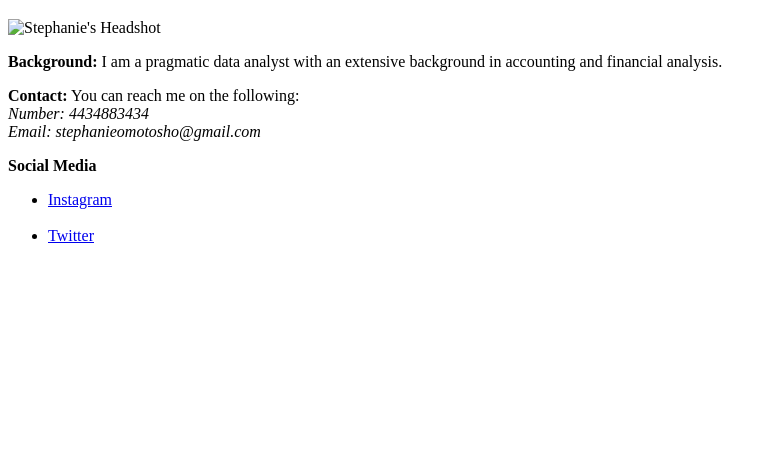
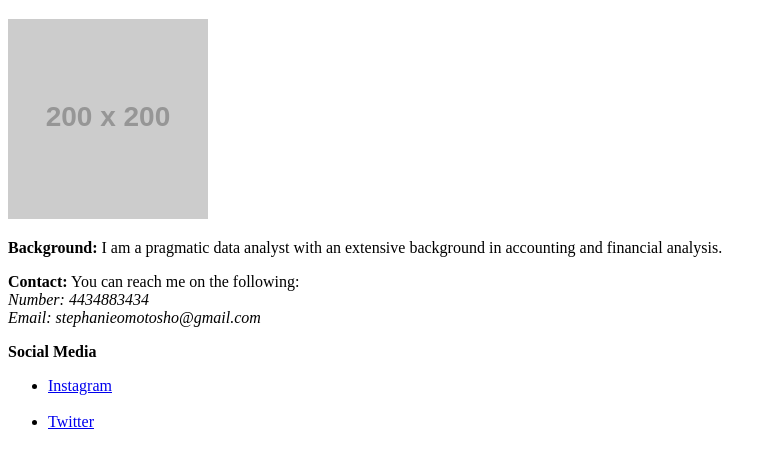
Before and after one commit to somotos1/somotos1.github.io, a plain HTML site: page index.html in a window 1280 px wide. Shown: the part 61-526 px from the top of the page, without its empty margins (0-777 px from the left). Drawn offline with Linux system fonts and the light colour scheme; placeholder pictures from the web are drawn by us.

Commit message:
update index file

```diff
--- a/index.html
+++ b/index.html
@@ -8,7 +8,7 @@
 
 <body>
     <h1>Stephanie Omotosho</h1>
-    <img src="/Users/stephaniefaderin/Desktop/headshot.jpg" height=120 width=90 alt="Stephanie's Headshot"/>
+    <img src="https://placehold.it/200x200" alt="My Headshot"/>
     <p><strong>Background:</strong> I am a pragmatic data analyst with an extensive background in accounting and financial analysis.</p>
     <p><strong>Contact:</strong> You can reach me on the following:
     <br>
```
